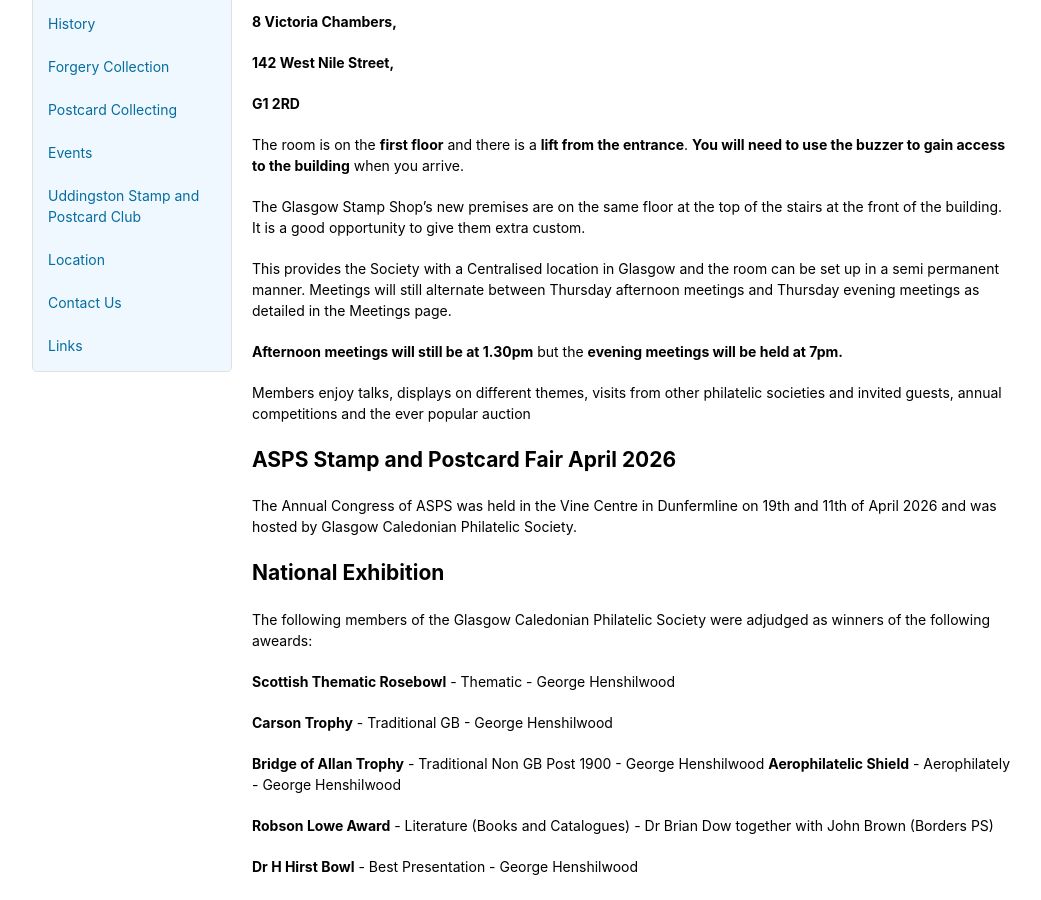
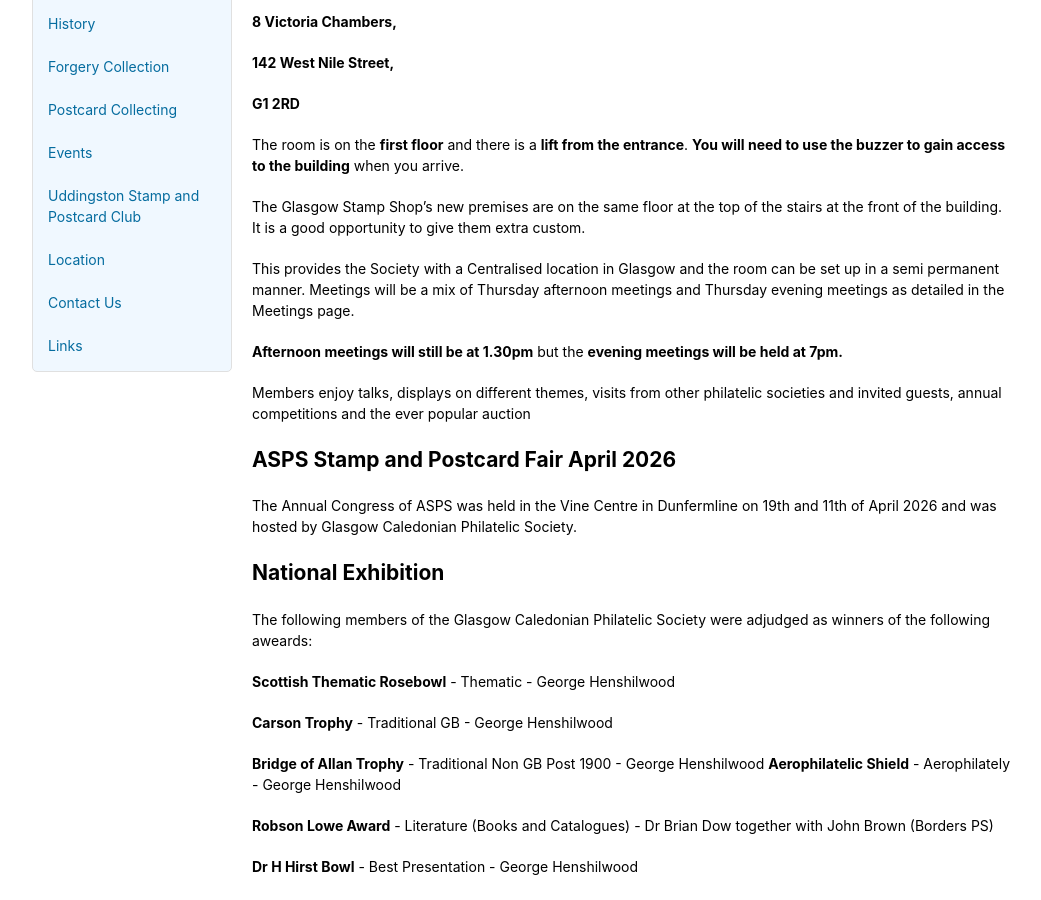
Before and after one commit to astalker/caledonian-stamps, a Jekyll site: the page built from index.md, in a window 1280 px wide and 900 px high, scrolled down 434 px. Shown: the whole window, without its empty margins (118-1159 px from the left). Built offline with Jekyll 4.4.1, drawn with Linux system fonts in a browser that asks for light colours; our own code applies the rules of GitHub Pages for plain Markdown files.

Commit message:
Revise meeting format description in index.md
Updated meeting schedule details for clarity.

```diff
--- a/index.md
+++ b/index.md
@@ -20,7 +20,7 @@ The room is on the **first floor** and there is a **lift from the entrance**.  *
 
 The Glasgow Stamp Shop's new premises are on the same floor at the top of the stairs at the front of the building. It is a good opportunity to give them extra custom.
 
-This provides the Society with a Centralised location in Glasgow and the room can be set up in a semi permanent manner. Meetings will still alternate between Thursday afternoon meetings and Thursday evening meetings as detailed in the Meetings page.
+This provides the Society with a Centralised location in Glasgow and the room can be set up in a semi permanent manner. Meetings will be a mix of Thursday afternoon meetings and Thursday evening meetings as detailed in the Meetings page.
 
 **Afternoon meetings will still be at 1.30pm** but the **evening meetings will be held at 7pm.**
 
```
